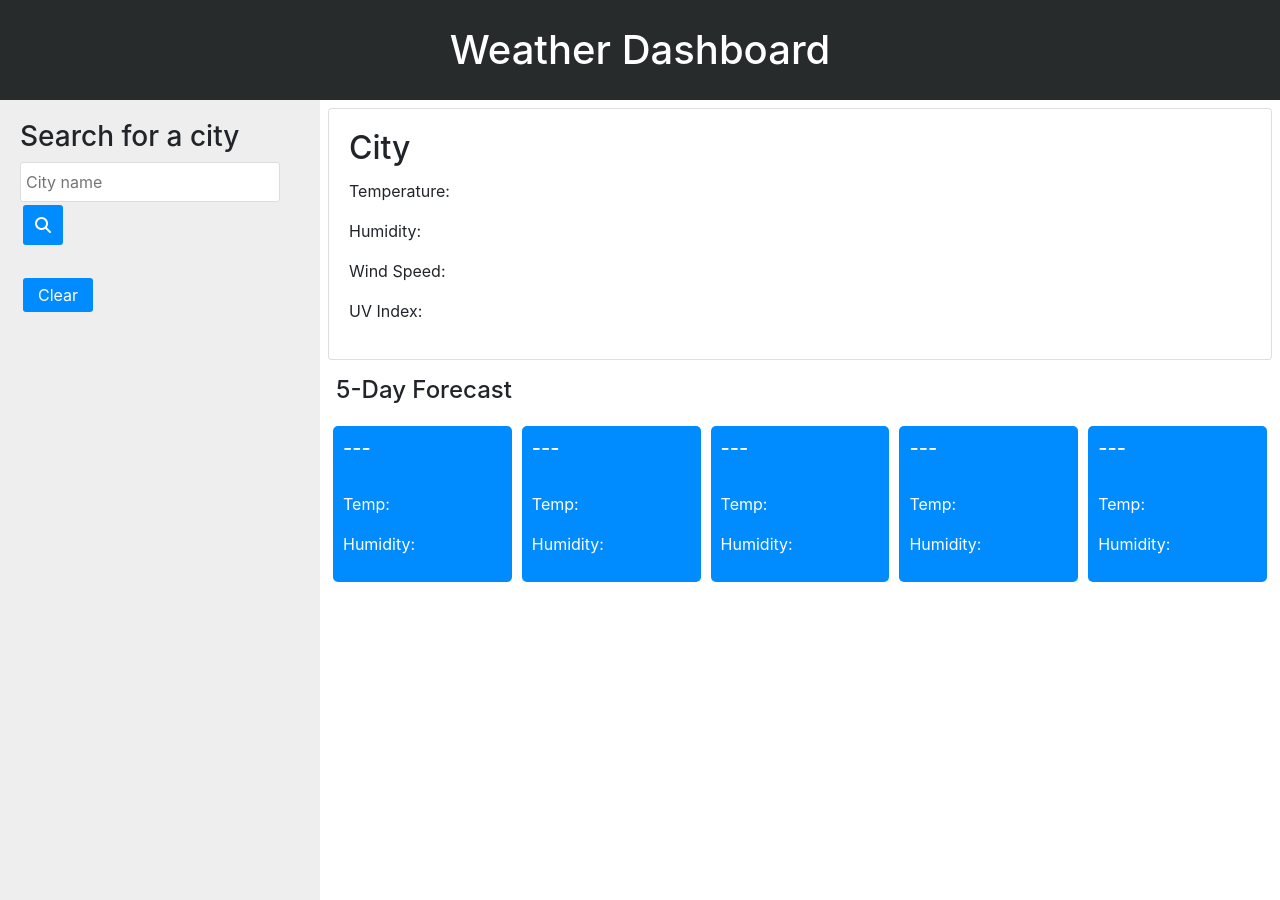
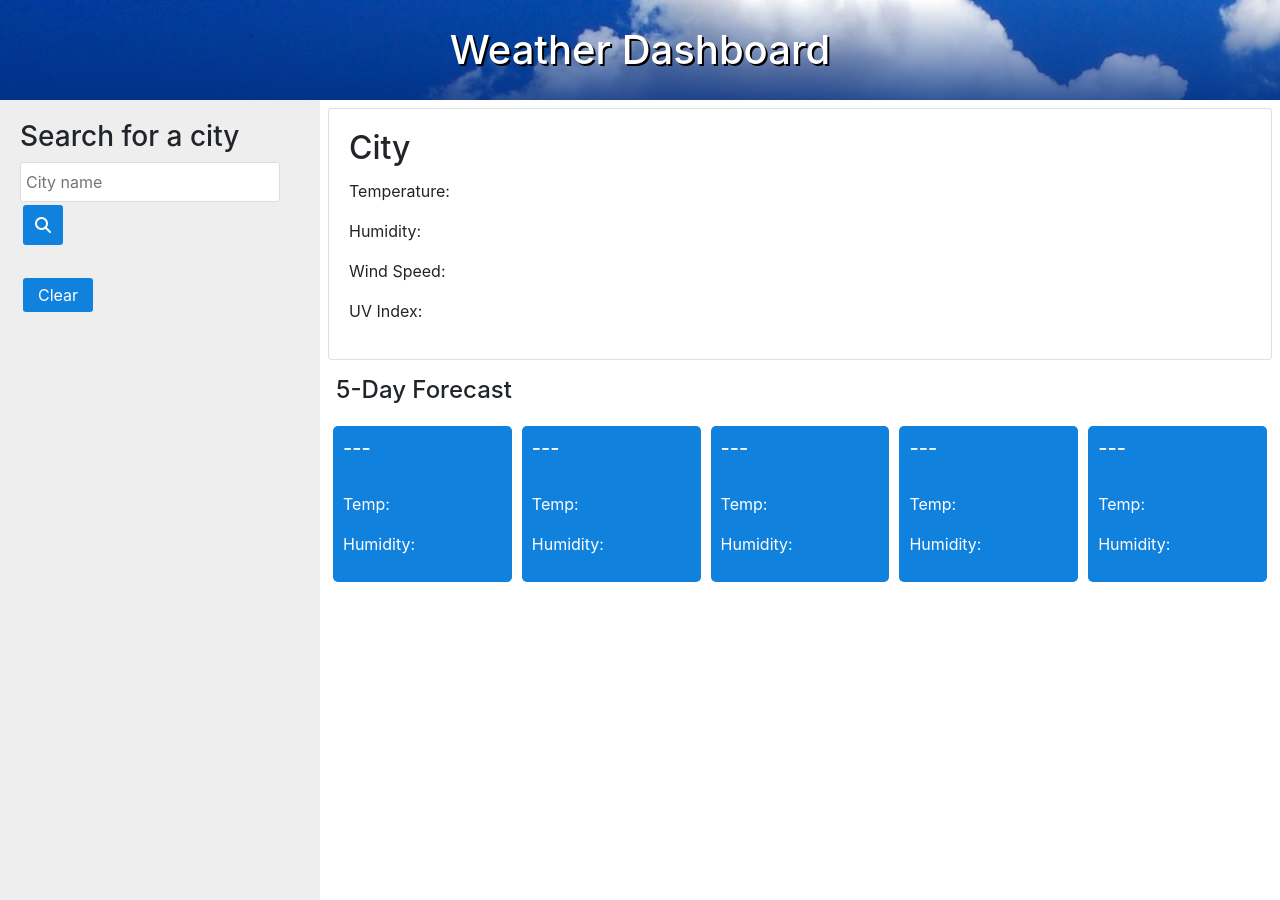
Before and after one commit to github-marti/Weather-Dashboard, a plain HTML site: page index.html in a window 1280 px wide. Drawn offline with nearby package versions, Linux system fonts and the light colour scheme.

Commit message:
added a background to the header and slightly changed colors

```diff
--- a/style.css
+++ b/style.css
@@ -18,6 +18,9 @@ body {
 .header {
     height: 100px;
     background: #272b2b;
+    background-image: linear-gradient(rgba(1, 0, 65, 0), rgb(0, 45, 128, 0.8)), url('bg-clouds.jpg');
+    background-size: cover;
+    text-shadow: 2px 2px 0px #000;
     color: white;
 }
 
@@ -40,7 +43,7 @@ h1 {
 
 button {
     margin: 3px;
-    background: #008cff;
+    background: #1081dd;
     color: white;
     border-style: none;
     border-radius: 3px;
@@ -100,7 +103,7 @@ button {
 
 .forecast {
     padding: 10px;
-    background: #008cff;
+    background: #1081dd;
     color: white;
     margin: 5px;
     border-radius: 5px;
```
Also changed, not shown: bg-clouds.jpg (added).
